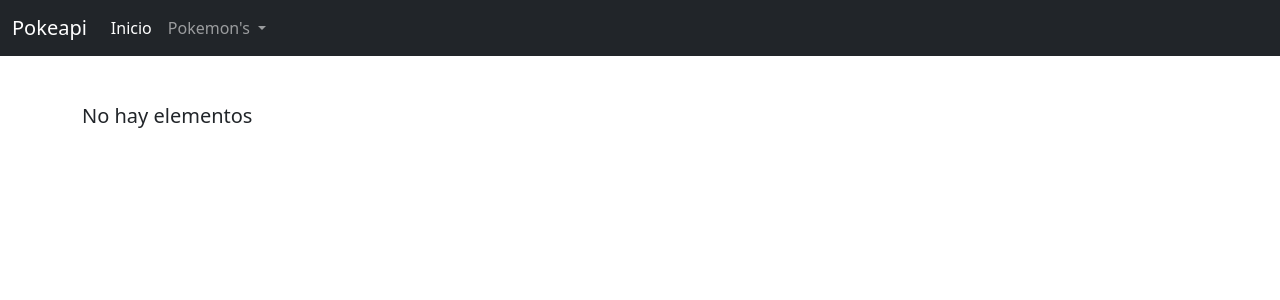
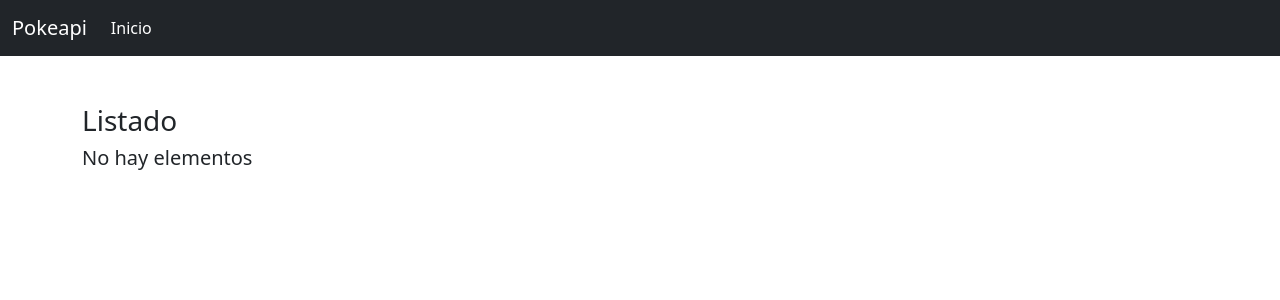
Before and after one commit to hilario-wh/pokeapi, a Django app: page /pokemon in a window 1280 px wide. Shown: the top 300 px of the page. Run offline with Django 3.2, Linux system fonts and the light colour scheme; data that the repository does not hold is empty.

Commit message:
Agregado titulo

```diff
--- a/apps/pokemon/templates/pokemon/details.html
+++ b/apps/pokemon/templates/pokemon/details.html
@@ -1,4 +1,6 @@
 {% extends 'layout/main.html' %}
+
+{% block title %}{{ details.name|capfirst }} - Detalles{% endblock title %}
 
 {% block content_main %}
 <div class="container mt-5">
--- a/apps/pokemon/templates/pokemon/list.html
+++ b/apps/pokemon/templates/pokemon/list.html
@@ -1,8 +1,13 @@
 {% extends 'layout/main.html' %}
+
+{% block title %}{{ title }}{% endblock title %}
 
 {% block content_main %}
 <div class="container mt-5">
     <div class="row">
+        <div class="col-12">
+            <h3>{{ title }}</h3>
+        </div>
         {% for item in items %}
         <div class="col-md-4 col-lg-3 text-center p-4">
             <h5>{{ item.name|capfirst }}</h5>
--- a/apps/pokemon/views.py
+++ b/apps/pokemon/views.py
@@ -18,7 +18,7 @@ def pokemon_list(request):
                 item_details = response.json()
                 item['sprites'] = item_details.get('sprites')
                 item['id'] = item_details.get('id')
-        return render(request, template_name='pokemon/list.html', context={'items': items})
+        return render(request, template_name='pokemon/list.html', context={'items': items, 'title': "Listado"})
     else:
         raise Http404("No hay elementos")
 
@@ -62,6 +62,6 @@ def pokemon_type(request, id):
                 """
                 if len(list) >= 10:
                     break
-        return render(request, template_name='pokemon/list.html', context={'items': list})
+        return render(request, template_name='pokemon/list.html', context={'items': list, 'title': 'Listado '+payload.get('name')})
     else:
         raise Http404("No hay elementos")
--- a/templates/layout/main.html
+++ b/templates/layout/main.html
@@ -6,7 +6,7 @@
     <meta name="viewport" content="width=device-width, initial-scale=1">
     <link href="https://cdn.jsdelivr.net/npm/bootstrap@5.1.3/dist/css/bootstrap.min.css" rel="stylesheet"
           integrity="sha384-1BmE4kWBq78iYhFldvKuhfTAU6auU8tT94WrHftjDbrCEXSU1oBoqyl2QvZ6jIW3" crossorigin="anonymous">
-    <title>Hello, world!</title>
+    <title>{% block title %}Hello, world!{% endblock title %}</title>
     {% block include_top %}
     {% endblock include_top %}
 </head>
@@ -21,16 +21,7 @@
         <div class="collapse navbar-collapse" id="navbarSupportedContent">
             <ul class="navbar-nav me-auto mb-2 mb-lg-0">
                 <li class="nav-item">
-                    <a class="nav-link active" aria-current="page" href="#">Inicio</a>
-                </li>
-                <li class="nav-item dropdown">
-                    <a class="nav-link dropdown-toggle" href="#" id="navbarDropdown" role="button"
-                       data-bs-toggle="dropdown" aria-expanded="false">
-                        Pokemon's
-                    </a>
-                    <ul class="dropdown-menu" aria-labelledby="navbarDropdown">
-                        <li><a class="dropdown-item" href="#">Listar</a></li>
-                    </ul>
+                    <a class="nav-link active" aria-current="page" href="/">Inicio</a>
                 </li>
             </ul>
         </div>
```
